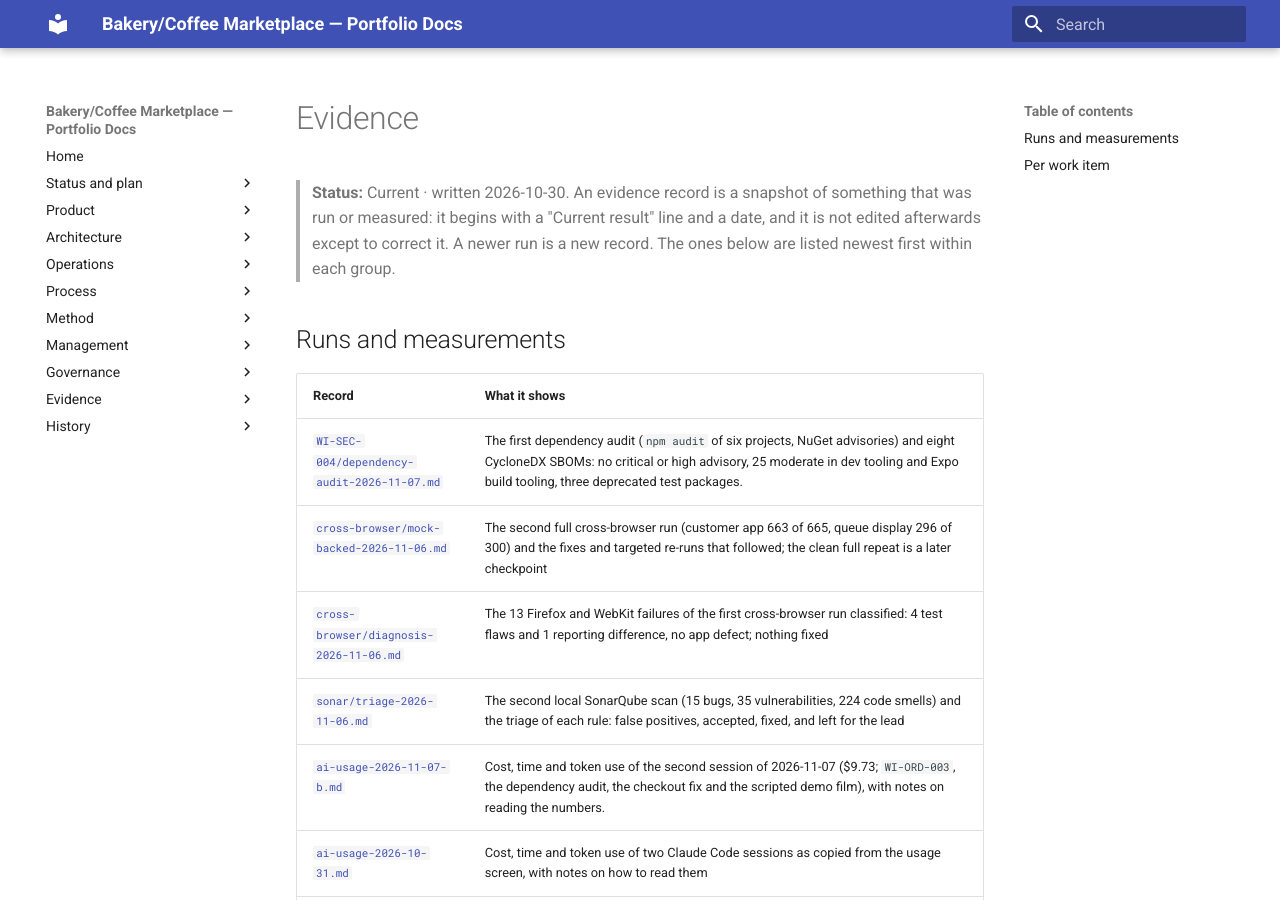
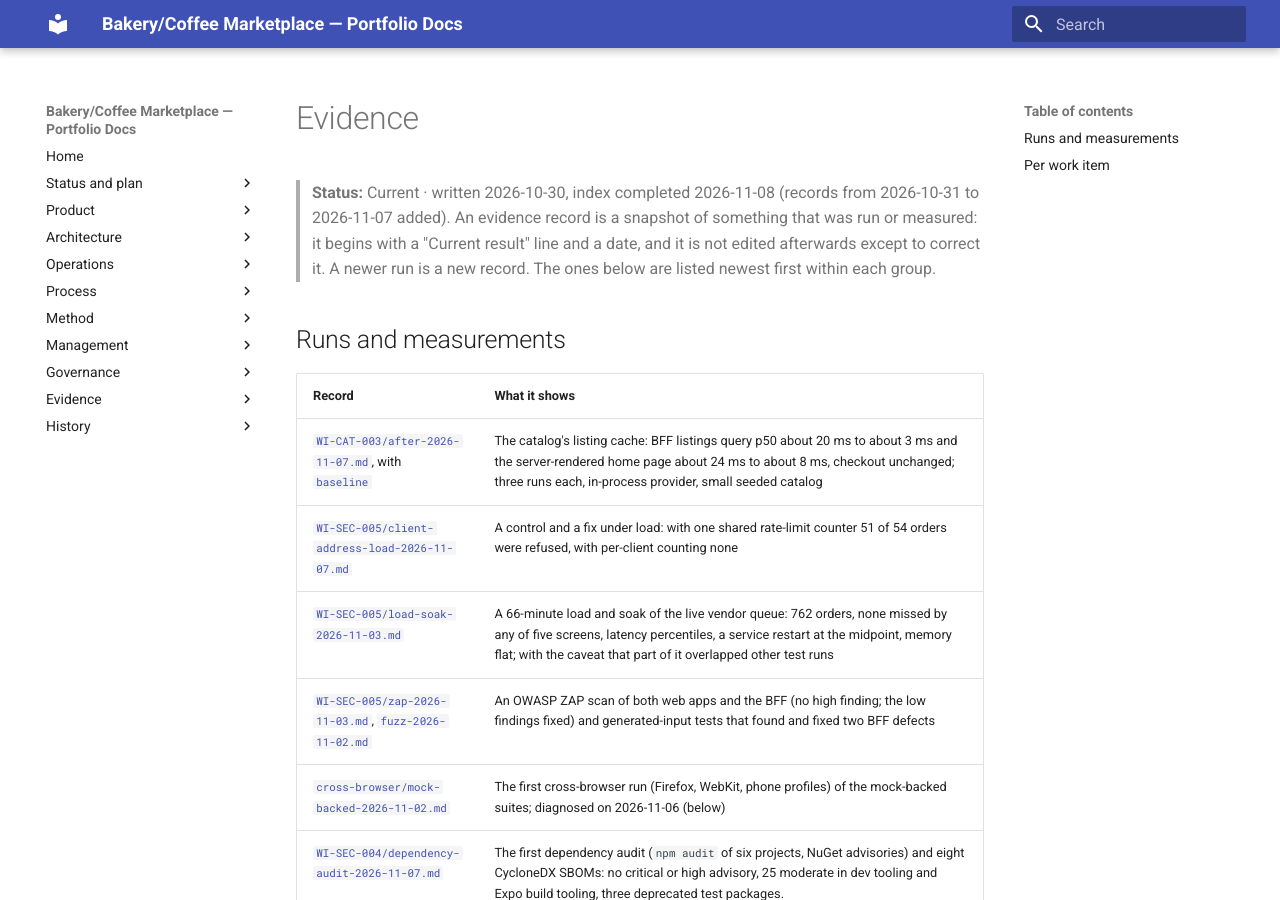
Before and after one commit to benjamin-hedrick/bakery-marketplace, an MkDocs documentation site: the page built from docs/evidence/README.md, in a window 1280 px wide and 900 px high. Built offline with MkDocs 1.6.1 and Material for MkDocs 9.7.7, drawn with Linux system fonts in a browser that asks for light colours; some of the changed text lies outside the part shown.

Commit message:
Docs refresh 5: the evidence index lists the records of 2026-10-31 to 11-07; the test strategy no longer says load, fuzz and dynamic scans have not run
The index listed five per-work-item records out of sixteen folders and none of the soak, the per-client limit run, the fuzz run, the ZAP scans or the cache latency runs. The test strategy's counts are left for the generated table; its claims about what has run are corrected (load and soak, fuzz, ZAP, cross-browser, fifteen Maestro flows, the mobile pipeline job).

Co-Authored-By: Claude Sonnet 5.5 <noreply@anthropic.com>

```diff
--- a/docs/evidence/README.md
+++ b/docs/evidence/README.md
@@ -1,11 +1,16 @@
 # Evidence
 
-> **Status:** Current · written 2026-10-30. An evidence record is a snapshot of something that was run or measured: it begins with a "Current result" line and a date, and it is not edited afterwards except to correct it. A newer run is a new record. The ones below are listed newest first within each group.
+> **Status:** Current · written 2026-10-30, index completed 2026-11-08 (records from 2026-10-31 to 2026-11-07 added). An evidence record is a snapshot of something that was run or measured: it begins with a "Current result" line and a date, and it is not edited afterwards except to correct it. A newer run is a new record. The ones below are listed newest first within each group.
 
 ## Runs and measurements
 
 | Record | What it shows |
 |---|---|
+| [`WI-CAT-003/after-2026-11-07.md`](WI-CAT-003/after-2026-11-07.md), with [`baseline`](WI-CAT-003/baseline-2026-11-07.md) | The catalog's listing cache: BFF listings query p50 about 20 ms to about 3 ms and the server-rendered home page about 24 ms to about 8 ms, checkout unchanged; three runs each, in-process provider, small seeded catalog |
+| [`WI-SEC-005/client-address-load-2026-11-07.md`](WI-SEC-005/client-address-load-2026-11-07.md) | A control and a fix under load: with one shared rate-limit counter 51 of 54 orders were refused, with per-client counting none |
+| [`WI-SEC-005/load-soak-2026-11-03.md`](WI-SEC-005/load-soak-2026-11-03.md) | A 66-minute load and soak of the live vendor queue: 762 orders, none missed by any of five screens, latency percentiles, a service restart at the midpoint, memory flat; with the caveat that part of it overlapped other test runs |
+| [`WI-SEC-005/zap-2026-11-03.md`](WI-SEC-005/zap-2026-11-03.md), [`fuzz-2026-11-02.md`](WI-SEC-005/fuzz-2026-11-02.md) | An OWASP ZAP scan of both web apps and the BFF (no high finding; the low findings fixed) and generated-input tests that found and fixed two BFF defects |
+| [`cross-browser/mock-backed-2026-11-02.md`](cross-browser/mock-backed-2026-11-02.md) | The first cross-browser run (Firefox, WebKit, phone profiles) of the mock-backed suites; diagnosed on 2026-11-06 (below) |
 | [`WI-SEC-004/dependency-audit-2026-11-07.md`](WI-SEC-004/dependency-audit-2026-11-07.md) | The first dependency audit (`npm audit` of six projects, NuGet advisories) and eight CycloneDX SBOMs: no critical or high advisory, 25 moderate in dev tooling and Expo build tooling, three deprecated test packages. |
 | [`cross-browser/mock-backed-2026-11-06.md`](cross-browser/mock-backed-2026-11-06.md) | The second full cross-browser run (customer app 663 of 665, queue display 296 of 300) and the fixes and targeted re-runs that followed; the clean full repeat is a later checkpoint |
 | [`cross-browser/diagnosis-2026-11-06.md`](cross-browser/diagnosis-2026-11-06.md) | The 13 Firefox and WebKit failures of the first cross-browser run classified: 4 test flaws and 1 reporting difference, no app defect; nothing fixed |
@@ -39,5 +44,15 @@
 | [`WI-PORT-002/findings.md`](WI-PORT-002/findings.md) | Walking skeleton |
 | [`WI-PORT-003/findings.md`](WI-PORT-003/findings.md) | Quality and CI baseline |
 | [`WI-PORT-005/findings.md`](WI-PORT-005/findings.md) | Trace propagation |
+| [`WI-AUTH-007/findings.md`](WI-AUTH-007/findings.md) | Browser sessions on the real stack (cookie session, renewal, the mock issuer's refresh grant) |
+| [`WI-QUE-003/`](WI-QUE-003/real-stack-2026-11-02.md) | The live vendor queue: a real-stack run, a review of the GraphQL stream and the path through the web app |
+| [`WI-QUE-004/real-stack-2026-11-02.md`](WI-QUE-004/real-stack-2026-11-02.md) | The vendor's actions from the queue display, on the real stack |
+| [`WI-RATE-001/run-2026-11-02.md`](WI-RATE-001/run-2026-11-02.md) | The first rate limits, run locally |
+| [`WI-DEP-001/`](WI-DEP-001/environment-stack-2026-10-31.md) | The deployment path checked locally: images and Compose, the Terraform foundation and environment stacks, a gate rehearsal and a runtime-configuration spike. **Nothing was applied to Azure.** |
+| [`WI-MOB-001/`](WI-MOB-001/maestro-flows-2026-11-04.md), [`WI-MOB-002/`](WI-MOB-002/maestro-flows-2026-11-04.md), [`WI-MOB-003/`](WI-MOB-003/maestro-flows-2026-11-05.md) | The Android app on an emulator: the Maestro flows (with the failed runs recorded) and the unit tests of the session and API logic; local runs, not a pipeline result |
+| [`WI-SEC-005/`](WI-SEC-005/load-soak-2026-11-03.md) | Load and soak, generated-input tests and the ZAP scans (above) |
+| [`WI-SEC-004/`](WI-SEC-004/dependency-audit-2026-11-07.md) | The dependency audit and the SBOMs |
+| [`WI-CAT-003/`](WI-CAT-003/after-2026-11-07.md) | The listing cache's latency |
+| [`sonar/triage-2026-11-06.md`](sonar/triage-2026-11-06.md) | Static analysis and what was done with each rule |
 
 The status of each work item and the evidence pointer on its banner are in [`../product/backlog/STATUS.md`](../product/backlog/STATUS.md).
```
Also changed, not shown: docs/process/test-strategy.md (+2 -2 lines).
